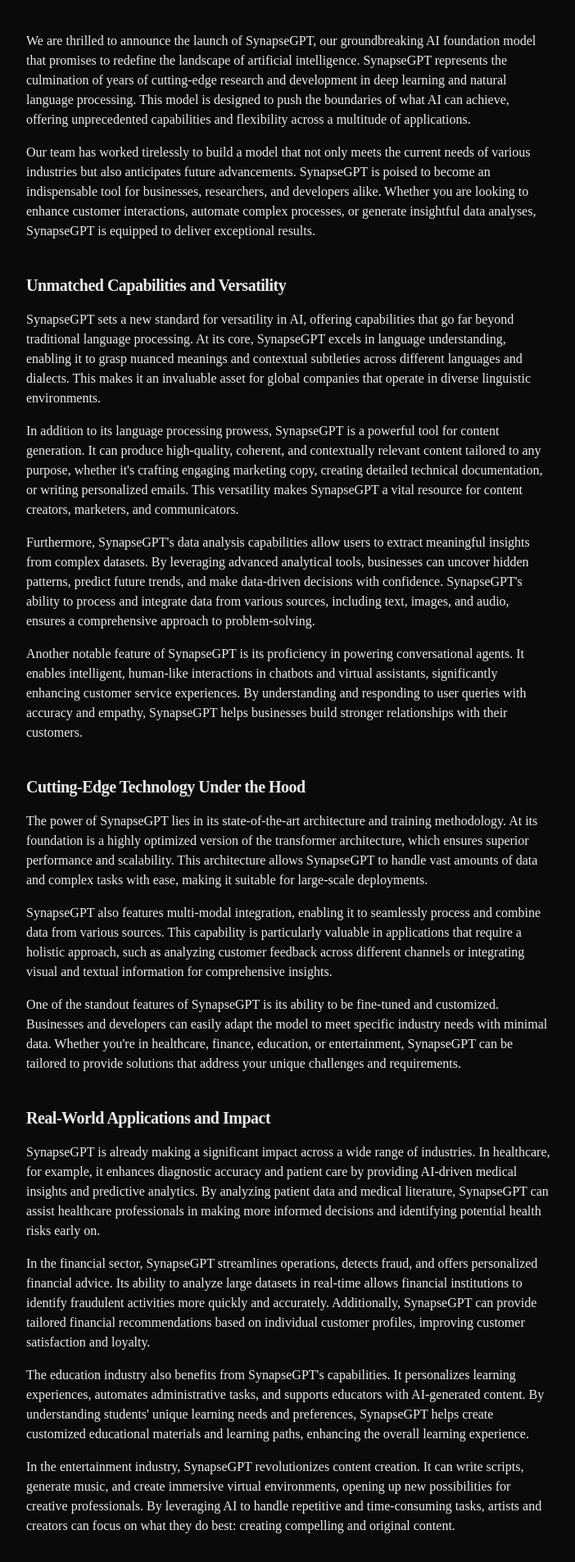
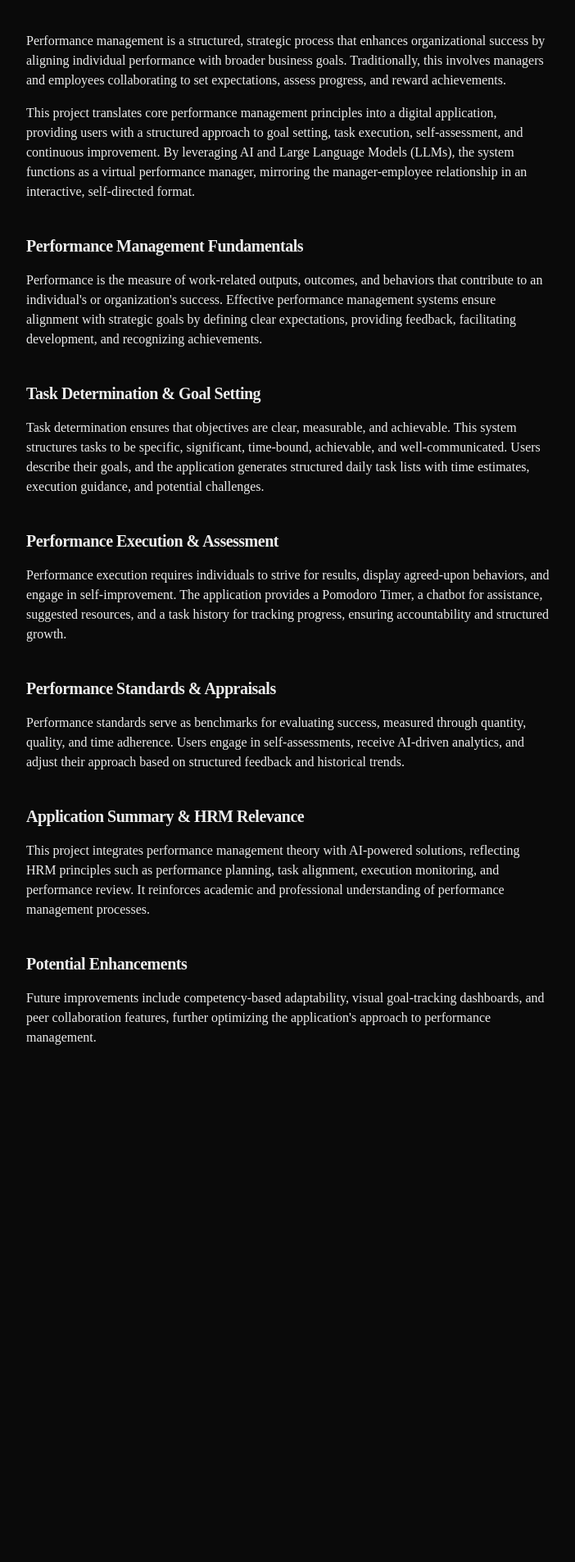
Before and after one commit to Sibusiso81/myNextPortfolio, a Next.js app in the folder portfolio/: page /FirstProject in a window 1280 px wide. Shown: the part 234-2140 px from the top of the page at 82% size, without its empty margins (288-990 px from the left). After the commit the page ends 1632 px from the top, so only its background shows below. Built offline with nearby package versions, Linux system fonts and the light colour scheme; a web font is replaced by a local one.

Commit message:
adding aspire project article

```diff
--- a/portfolio/app/FirstProject/page.tsx
+++ b/portfolio/app/FirstProject/page.tsx
@@ -40,180 +40,76 @@
 
         <TableOfContents/>
         <article className="min-h-screen mx-auto max-w-[80ch] w-[80vw] ">
-          <h1>Introducing SynapseGPT: The Next Generation AI Foundation Model</h1>
+      <h1>Facilitating the Performance Management Process with Large Language Models</h1>
       <section>
         <p>
-              We are thrilled to announce the launch of SynapseGPT, our
-              groundbreaking AI foundation model that promises to redefine the
-              landscape of artificial intelligence. SynapseGPT represents the
-              culmination of years of cutting-edge research and development in
-              deep learning and natural language processing. This model is
-              designed to push the boundaries of what AI can achieve, offering
-              unprecedented capabilities and flexibility across a multitude of
-              applications.
+          Performance management is a structured, strategic process that enhances
+          organizational success by aligning individual performance with broader business goals.
+          Traditionally, this involves managers and employees collaborating to set expectations,
+          assess progress, and reward achievements.
         </p>
         <p>
-              Our team has worked tirelessly to build a model that not only meets
-              the current needs of various industries but also anticipates future
-              advancements. SynapseGPT is poised to become an indispensable tool
-              for businesses, researchers, and developers alike. Whether you are
-              looking to enhance customer interactions, automate complex
-              processes, or generate insightful data analyses, SynapseGPT is
-              equipped to deliver exceptional results.
+          This project translates core performance management principles into a digital application,
+          providing users with a structured approach to goal setting, task execution, self-assessment,
+          and continuous improvement. By leveraging AI and Large Language Models (LLMs), the system
+          functions as a virtual performance manager, mirroring the manager-employee relationship
+          in an interactive, self-directed format.
         </p>
       </section>
-          <TrackedSection
-          sectionId={0}
-          tocTitle="Unmatched Capabilities"
-          isFirst
-          >
-            <h2>Unmatched Capabilities and Versatility</h2>
+
+      <TrackedSection sectionId={0} tocTitle="Performance Management Fundamentals" isFirst>
+        <h2>Performance Management Fundamentals</h2>
         <p>
-              SynapseGPT sets a new standard for versatility in AI, offering
-              capabilities that go far beyond traditional language processing. At
-              its core, SynapseGPT excels in language understanding, enabling it
-              to grasp nuanced meanings and contextual subtleties across different
-              languages and dialects. This makes it an invaluable asset for global
-              companies that operate in diverse linguistic environments.
-            </p>
-            <p>
-              In addition to its language processing prowess, SynapseGPT is a
-              powerful tool for content generation. It can produce high-quality,
-              coherent, and contextually relevant content tailored to any purpose,
-              whether it&apos;s crafting engaging marketing copy, creating detailed
-              technical documentation, or writing personalized emails. This
-              versatility makes SynapseGPT a vital resource for content creators,
-              marketers, and communicators.
-            </p>
-            <p>
-              Furthermore, SynapseGPT&apos;s data analysis capabilities allow users to
-              extract meaningful insights from complex datasets. By leveraging
-              advanced analytical tools, businesses can uncover hidden patterns,
-              predict future trends, and make data-driven decisions with
-              confidence. SynapseGPT&apos;s ability to process and integrate data from
-              various sources, including text, images, and audio, ensures a
-              comprehensive approach to problem-solving.
-            </p>
-            <p>
-              Another notable feature of SynapseGPT is its proficiency in powering
-              conversational agents. It enables intelligent, human-like
-              interactions in chatbots and virtual assistants, significantly
-              enhancing customer service experiences. By understanding and
-              responding to user queries with accuracy and empathy, SynapseGPT
-              helps businesses build stronger relationships with their customers.
+          Performance is the measure of work-related outputs, outcomes, and behaviors that contribute to
+          an individual&apos;s or organization&apos;s success. Effective performance management systems ensure alignment
+          with strategic goals by defining clear expectations, providing feedback, facilitating development, and
+          recognizing achievements.
         </p>
       </TrackedSection>
-          <TrackedSection sectionId={1} tocTitle="Cutting-Edge Tech">
-            <h2>Cutting-Edge Technology Under the Hood</h2>
+
+      <TrackedSection sectionId={1} tocTitle="Task Determination & Goal Setting">
+        <h2>Task Determination & Goal Setting</h2>
         <p>
-              The power of SynapseGPT lies in its state-of-the-art architecture
-              and training methodology. At its foundation is a highly optimized
-              version of the transformer architecture, which ensures superior
-              performance and scalability. This architecture allows SynapseGPT to
-              handle vast amounts of data and complex tasks with ease, making it
-              suitable for large-scale deployments.
-            </p>
-            <p>
-              SynapseGPT also features multi-modal integration, enabling it to
-              seamlessly process and combine data from various sources. This
-              capability is particularly valuable in applications that require a
-              holistic approach, such as analyzing customer feedback across
-              different channels or integrating visual and textual information for
-              comprehensive insights.
-            </p>
-            <p>
-              One of the standout features of SynapseGPT is its ability to be
-              fine-tuned and customized. Businesses and developers can easily
-              adapt the model to meet specific industry needs with minimal data.
-              Whether you&apos;re in healthcare, finance, education, or entertainment,
-              SynapseGPT can be tailored to provide solutions that address your
-              unique challenges and requirements.
+          Task determination ensures that objectives are clear, measurable, and achievable. This system
+          structures tasks to be specific, significant, time-bound, achievable, and well-communicated.
+          Users describe their goals, and the application generates structured daily task lists with
+          time estimates, execution guidance, and potential challenges.
         </p>
       </TrackedSection>
-          <TrackedSection sectionId={2} tocTitle="Real-World">
-            <h2>Real-World Applications and Impact</h2>
+
+      <TrackedSection sectionId={2} tocTitle="Performance Execution & Assessment">
+        <h2>Performance Execution & Assessment</h2>
         <p>
-              SynapseGPT is already making a significant impact across a wide
-              range of industries. In healthcare, for example, it enhances
-              diagnostic accuracy and patient care by providing AI-driven medical
-              insights and predictive analytics. By analyzing patient data and
-              medical literature, SynapseGPT can assist healthcare professionals
-              in making more informed decisions and identifying potential health
-              risks early on.
-            </p>
-            <p>
-              In the financial sector, SynapseGPT streamlines operations, detects
-              fraud, and offers personalized financial advice. Its ability to
-              analyze large datasets in real-time allows financial institutions to
-              identify fraudulent activities more quickly and accurately.
-              Additionally, SynapseGPT can provide tailored financial
-              recommendations based on individual customer profiles, improving
-              customer satisfaction and loyalty.
-            </p>
-            <p>
-              The education industry also benefits from SynapseGPT&apos;s capabilities.
-              It personalizes learning experiences, automates administrative
-              tasks, and supports educators with AI-generated content. By
-              understanding students&apos; unique learning needs and preferences,
-              SynapseGPT helps create customized educational materials and
-              learning paths, enhancing the overall learning experience.
-            </p>
-            <p>
-              In the entertainment industry, SynapseGPT revolutionizes content
-              creation. It can write scripts, generate music, and create immersive
-              virtual environments, opening up new possibilities for creative
-              professionals. By leveraging AI to handle repetitive and
-              time-consuming tasks, artists and creators can focus on what they do
-              best: creating compelling and original content.
+          Performance execution requires individuals to strive for results, display agreed-upon behaviors,
+          and engage in self-improvement. The application provides a Pomodoro Timer, a chatbot for assistance,
+          suggested resources, and a task history for tracking progress, ensuring accountability and
+          structured growth.
         </p>
       </TrackedSection>
-          <TrackedSection sectionId={3} tocTitle="Our Commitment">
-            <h2>Our Commitment to Ethical AI</h2>
+
+      <TrackedSection sectionId={3} tocTitle="Performance Standards & Appraisals">
+        <h2>Performance Standards & Appraisals</h2>
         <p>
-              At [Company Name], we understand that with great power comes great
-              responsibility. The development of SynapseGPT has been guided by a
-              strong emphasis on ethical considerations. We are committed to
-              ensuring that our AI solutions are fair, transparent, and
-              accountable.
-            </p>
-            <p>
-              One of our primary goals is to mitigate biases in AI outputs. We
-              have implemented advanced techniques to detect and reduce biases,
-              ensuring that SynapseGPT provides fair and equitable results. This
-              is particularly important in applications that impact people&apos;s
-              lives, such as hiring decisions, loan approvals, and medical
-              diagnoses.
-            </p>
-            <p>
-              We also prioritize data privacy and security. SynapseGPT adheres to
-              the highest standards of data protection, ensuring that user
-              information is safeguarded at all times. We believe that maintaining
-              user trust is crucial to the success of our AI solutions.
-            </p>
-            <p>
-              Transparency and accountability are also key components of our
-              ethical framework. We strive to promote transparency in AI
-              decision-making processes, making it easier for users to understand
-              how SynapseGPT arrives at its conclusions. Additionally, we maintain
-              accountability in the deployment of our AI solutions, ensuring that
-              any issues or concerns are promptly addressed.
+          Performance standards serve as benchmarks for evaluating success, measured through quantity,
+          quality, and time adherence. Users engage in self-assessments, receive AI-driven analytics,
+          and adjust their approach based on structured feedback and historical trends.
         </p>
       </TrackedSection>
-          <TrackedSection sectionId={3} tocTitle="A future Powered by Synsepes" isLast>
-            <h2>A Future Powered by SynapseGPT</h2>
+
+      <TrackedSection sectionId={4} tocTitle="Application Summary & HRM Relevance">
+        <h2>Application Summary & HRM Relevance</h2>
         <p>
-              The launch of SynapseGPT marks a significant milestone in our
-              journey towards creating intelligent systems that enhance human
-              capabilities and drive innovation. We are excited to see how
-              SynapseGPT will transform industries, create new opportunities, and
-              unlock the full potential of artificial intelligence.
+          This project integrates performance management theory with AI-powered solutions, reflecting HRM
+          principles such as performance planning, task alignment, execution monitoring, and performance review.
+          It reinforces academic and professional understanding of performance management processes.
         </p>
+      </TrackedSection>
+
+      <TrackedSection sectionId={5} tocTitle="Potential Enhancements" isLast>
+        <h2>Potential Enhancements</h2>
         <p>
-              We invite you to explore the possibilities with SynapseGPT and join
-              us in shaping the future of AI. Stay tuned for more updates and
-              insights into how SynapseGPT is making a difference across various
-              sectors. Together, let&apos;s harness the power of AI to achieve greater
-              heights and build a better tomorrow.
+          Future improvements include competency-based adaptability, visual goal-tracking dashboards,
+          and peer collaboration features, further optimizing the application&apos;s approach to performance management.
         </p>
       </TrackedSection>
     </article>
```
Lines whose indentation alone changed are shown as unchanged.
